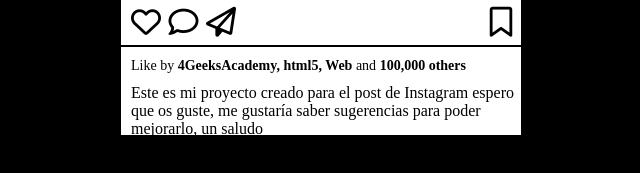
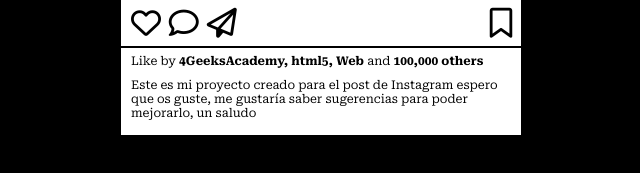
Before and after one commit to VictorPko73/VictorPko73-my-post-instagram, a plain HTML site: page index.html in a window 1280 px wide. Shown: the part 585-758 px from the top of the page, without its empty margins (319-959 px from the left). Drawn offline with Linux system fonts and the light colour scheme.

Commit message:
A;adir fuente

```diff
--- a/index.html
+++ b/index.html
@@ -11,6 +11,7 @@
     <link rel="preconnect" href="https://fonts.googleapis.com">
     <link rel="preconnect" href="https://fonts.gstatic.com" crossorigin>
     <link href="https://fonts.googleapis.com/css2?family=Pacifico&display=swap" rel="stylesheet">
+    <link href="https://fonts.googleapis.com/css2?family=Roboto+Serif:ital,opsz,wght@0,8..144,100..900;1,8..144,100..900&display=swap" rel="stylesheet">
     <title>Instagram</title>
 </head>
 
--- a/style.css
+++ b/style.css
@@ -9,6 +9,7 @@ body {
     /* Para que se centre verticalmente */
     margin: 0;
     margin-top: 50px;
+    font-family: "Roboto Serif", serif;
 }
 
 .tittle {
@@ -149,7 +150,7 @@ img {
 }
 
 .like p {
-    font-size: 14px;
+    font-size: 12px;
     margin: 0;
     padding-top: 15px;
     padding-left: 10px;
@@ -165,6 +166,7 @@ img {
 .comentario p {
     margin: 0;
     padding-top: 18px;
+    font-size: 12px;
 }
 
 hr {
```
